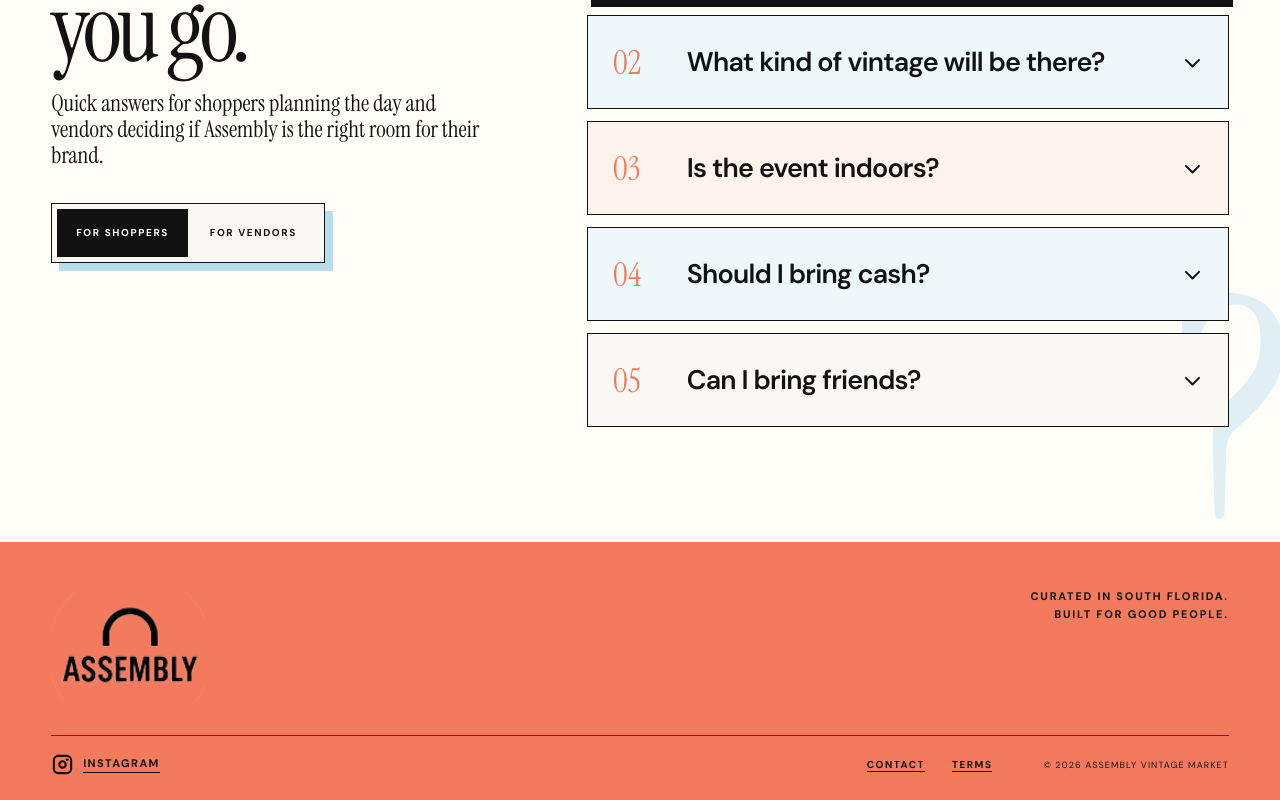
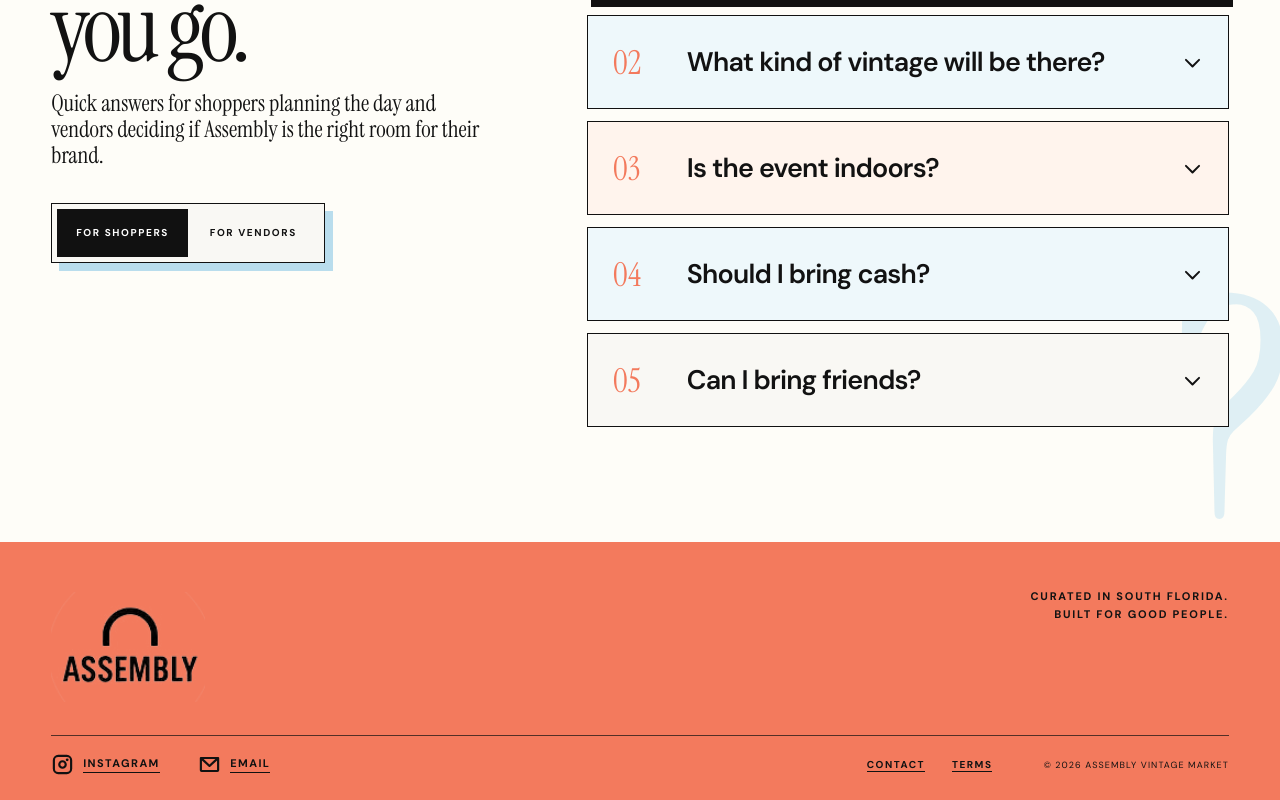
Before and after one commit to simplyrylo413/Assemblyvintage, a React (Vite) app: page / in a window 1280 px wide. Shown: the part 3016-3816 px from the top of the page. Built offline with nearby package versions, Linux system fonts and the light colour scheme.

Commit message:
Add matching email and contact links to footer

```diff
--- a/src/App.jsx
+++ b/src/App.jsx
@@ -1,5 +1,5 @@
 import { useEffect, useRef, useState } from 'react'
-import { ArrowLeft, ArrowRight, CalendarBlank, CaretDown, Check, InstagramLogo, List, MapPin, UploadSimple, X } from '@phosphor-icons/react'
+import { ArrowLeft, ArrowRight, CalendarBlank, CaretDown, Check, EnvelopeSimple, InstagramLogo, List, MapPin, UploadSimple, X } from '@phosphor-icons/react'
 import './styles.css'
 import { VendorLookbook } from './VendorLookbook.jsx'
 
@@ -444,11 +444,15 @@ export function App() {
               <p>CURATED IN SOUTH FLORIDA.<br />BUILT FOR GOOD PEOPLE.</p>
             </div>
             <div className="site-footer__bottom">
-              <a className="site-footer__instagram" href="https://www.instagram.com/assemblyvintageco/" target="_blank" rel="noopener noreferrer" aria-label="Assembly Vintage on Instagram (opens in a new tab)">
-                <InstagramLogo size={23} weight="bold" aria-hidden="true" />
-                <span>INSTAGRAM</span>
-              </a>
-              <nav className="site-footer__links" aria-label="Footer links"><a href="#top">CONTACT</a><a href="#top">TERMS</a></nav>
+              <div className="site-footer__social">
+                <a className="site-footer__social-link" href="https://www.instagram.com/assemblyvintageco/" target="_blank" rel="noopener noreferrer" aria-label="Assembly Vintage on Instagram (opens in a new tab)">
+                  <InstagramLogo size={23} weight="bold" aria-hidden="true" /><span>INSTAGRAM</span>
+                </a>
+                <a className="site-footer__social-link" href="mailto:assemblyvintageco@gmail.com" aria-label="Email Assembly Vintage at assemblyvintageco@gmail.com">
+                  <EnvelopeSimple size={23} weight="bold" aria-hidden="true" /><span>EMAIL</span>
+                </a>
+              </div>
+              <nav className="site-footer__links" aria-label="Footer links"><a href="mailto:assemblyvintageco@gmail.com">CONTACT</a><a href="#top">TERMS</a></nav>
               <small className="site-footer__copyright">© 2026 ASSEMBLY VINTAGE MARKET</small>
             </div>
           </footer>
--- a/src/styles.css
+++ b/src/styles.css
@@ -56,10 +56,11 @@ button,input { font:inherit; } button,a { -webkit-tap-highlight-color:transparen
 .site-footer__top{display:flex;align-items:flex-start;justify-content:space-between;gap:30px}
 .site-footer__top p{margin:5px 0 0;font-size:11px;line-height:1.65;letter-spacing:.16em;font-weight:700;text-align:right}
 .site-footer__bottom{padding-top:17px;border-top:1px solid rgba(17,17,17,.7);display:grid;grid-template-columns:minmax(0,1fr) auto auto;align-items:center;gap:clamp(25px,4vw,65px)}
-.site-footer__instagram{width:max-content;max-width:100%;display:inline-flex;align-items:center;gap:9px;color:var(--ink);text-decoration:none;font-size:11px;font-weight:800;letter-spacing:.13em}
-.site-footer__instagram span{border-bottom:1px solid currentColor;padding-bottom:2px}
-.site-footer__instagram>svg{flex:none;transition:transform .25s ease}
-.site-footer__instagram:hover>svg,.site-footer__instagram:focus-visible>svg{transform:rotate(-8deg) scale(1.1)}
+.site-footer__social{display:flex;align-items:center;flex-wrap:wrap;gap:12px clamp(22px,3vw,42px)}
+.site-footer__social-link{width:max-content;max-width:100%;display:inline-flex;align-items:center;gap:9px;color:var(--ink);text-decoration:none;font-size:11px;font-weight:800;letter-spacing:.13em}
+.site-footer__social-link span{border-bottom:1px solid currentColor;padding-bottom:2px}
+.site-footer__social-link>svg{flex:none;transition:transform .25s ease}
+.site-footer__social-link:hover>svg,.site-footer__social-link:focus-visible>svg{transform:rotate(-8deg) scale(1.1)}
 .site-footer__links{display:flex;align-items:center;gap:27px}
 .site-footer__links a{color:inherit;font-size:10px;letter-spacing:.15em;font-weight:700;text-decoration:none;border-bottom:1px solid}
 .site-footer__copyright{font-size:9px;letter-spacing:.12em;white-space:nowrap}
@@ -131,7 +132,7 @@ button,input { font:inherit; } button,a { -webkit-tap-highlight-color:transparen
   .site-footer__top{flex-direction:column;gap:18px}
   .site-footer__top p{text-align:left}
   .site-footer__bottom{grid-template-columns:1fr 1fr;gap:18px}
-  .site-footer__instagram{grid-column:1/-1}
+  .site-footer__social{grid-column:1/-1}
   .site-footer__links{padding:0;align-self:center}
   .site-footer__copyright{padding:0;align-self:center;text-align:right;white-space:normal;line-height:1.4}
   .modal-backdrop{padding:10px}
```
Also changed, not shown: 1 other file (tests, documents, lock files or other folders).
